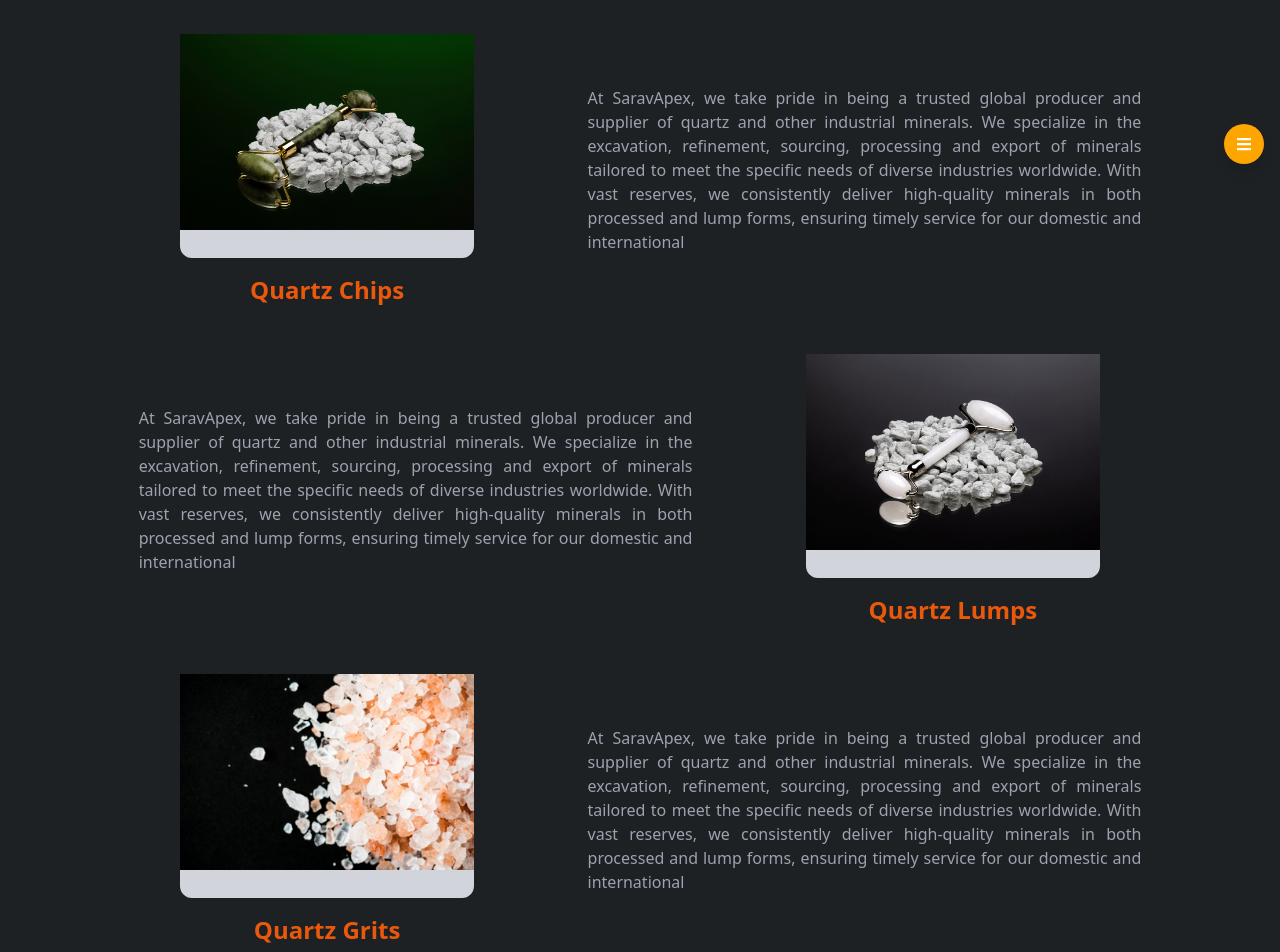
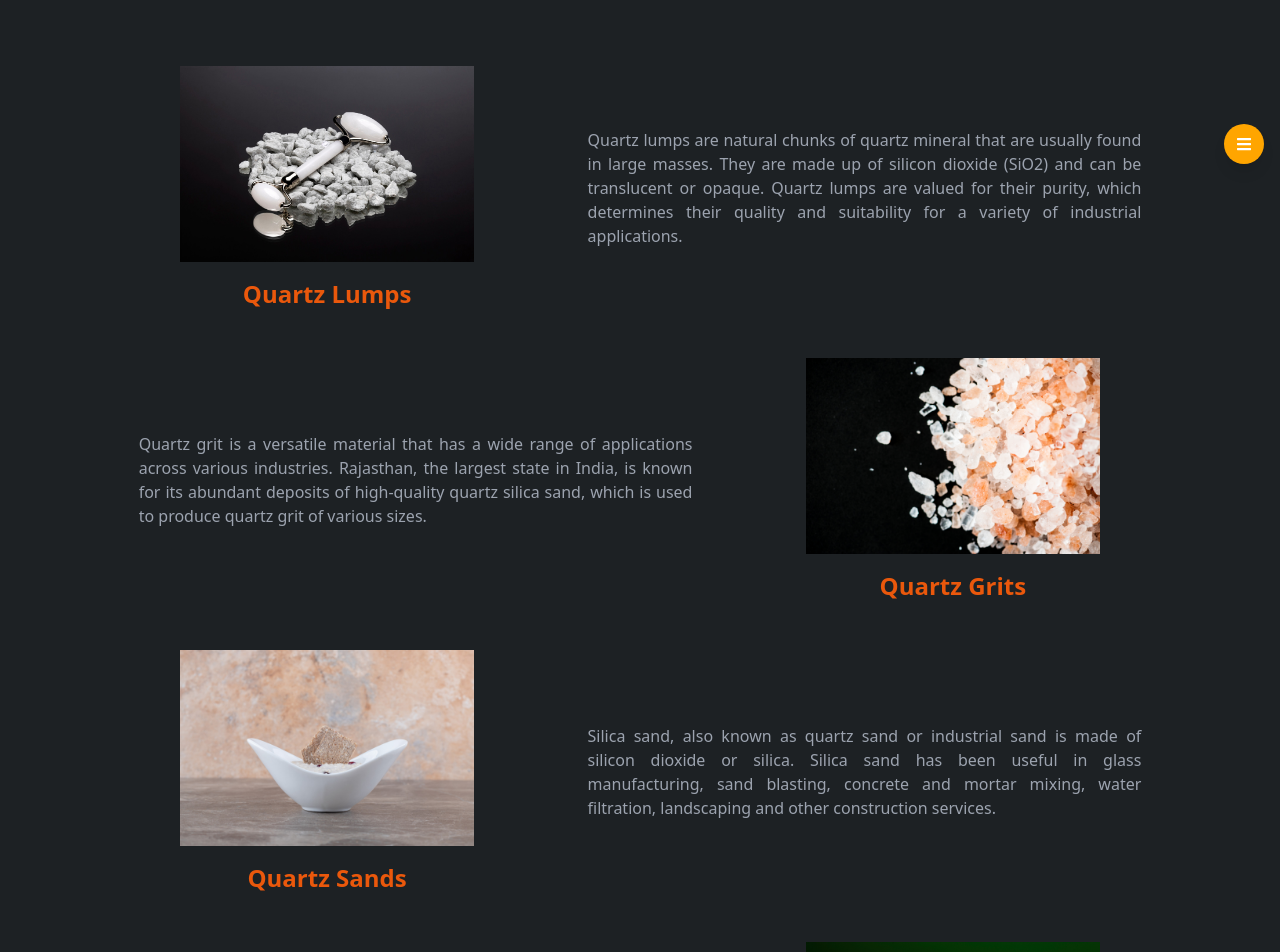
Before and after one commit to Mohan-Lanke/sarav-apex, a React (Vite) app: page /products/1 in a window 1280 px wide. Shown: the part 620-1572 px from the top of the page. Built offline with nearby package versions, Linux system fonts and the light colour scheme.

Commit message:
some ui changes done

```diff
--- a/src/pages/OurStory.jsx
+++ b/src/pages/OurStory.jsx
@@ -15,7 +15,6 @@ import Vision_Img from "../assets/vision.jpg"
 import Mission_Img from "../assets/mission.jpeg"
 import { useNavigate } from 'react-router-dom';
 import HomeA from "../assets/Homepage_A.mp4"
-
 
 
 const items = [
@@ -339,7 +338,7 @@ const OurStory = () => {
               <>
                 <div
                   key={item.id}
-                  className="flex flex-col items-center items-center"
+                  className="flex flex-col items-center"
                 >
                   <p className="text-xl md:text-3xl text-white font-bold flex items-center gap-x-2">
                     <NumberAnimation value={item.count} /> {item.addOn}
@@ -471,7 +470,7 @@ const OurStory = () => {
       </section> */}
 
       <section>
-        <div className="bg-transparent py-10 px-6 sm:px-10 lg:px-20">
+        <div className="bg-transparent py-10 px-6 sm:px-10 lg:px-20 mt-13">
           <div className="max-w-4xl mx-auto text-white shadow-lg rounded-lg p-8">
             <h1 className="text-2xl sm:text-3xl font-bold mb-4 text-center text-orange-800">
               Founder’s Message
--- a/src/pages/Products.jsx
+++ b/src/pages/Products.jsx
@@ -25,10 +25,12 @@ import rubber from "../assets/industries/Rubber.jpg";
 import solar_modules from "../assets/industries/solar_modules.jpeg";
 import tiles from "../assets/industries/tiles.jpeg";
 import ProductA from "../assets/product_A.mp4"
-import Chip from "../assets/product_chips.jpg";
+import Mass from "../assets/product_chips.jpg";
 import Gritz from "../assets/product_gritz.jpg";
 import Lump from "../assets/product_lump.jpeg";
 import Sand from "../assets/product_sand.jpg";
+import { useLocation } from "react-router-dom";
+
 
 const Products = () => {
   const [showMore, setShowMore] = useState(false);
@@ -36,31 +38,47 @@ const Products = () => {
     setShowMore(!showMore);
   };
   const params = useParams();
+  const location = useLocation();
   const navigate = useNavigate();
-  console.log(params);
-  const [activeTab, setActiveTab] = useState("quartz_lumps");
+
   useEffect(() => {
-    if (params.id) {
-      setActiveTab(params.id);
-      handleTabClick(params.id);
-      if (tabRefs.current[params.id]) {
-        tabRefs.current[params.id].scrollIntoView({
-          behavior: "smooth",
-          block: "start",
-        });
+    const validIds = ["quartz_lumps", "quartz_grits", "quartz_sands", "raming_mass"];
+    const idFromParams = params?.id || new URLSearchParams(location.search).get("id");
+
+    if (idFromParams && validIds.includes(idFromParams)) {
+      const element = document.getElementById(idFromParams);
+      if (element) {
+        const yOffset = -70;
+        const yPosition = element.getBoundingClientRect().top + window.scrollY + yOffset;
+        window.scrollTo({ top: yPosition, behavior: "smooth" });
       }
     }
-  }, [params]);
-  const handleTabClick = (tabId) => {
-    setActiveTab(tabId);
-    if (tabRefs.current[tabId]) {
-      tabRefs.current[tabId].scrollIntoView({
-        behavior: "smooth",
-        block: "start",
-      });
-    }
-  };
-  const tabRefs = useRef({});
+  }, [params, location]);
+
+
+  // const [activeTab, setActiveTab] = useState("quartz_lumps");
+  // useEffect(() => {
+  //   if (params.id) {
+  //     setActiveTab(params.id);
+  //     handleTabClick(params.id);
+  //     if (tabRefs.current[params.id]) {
+  //       tabRefs.current[params.id].scrollIntoView({
+  //         behavior: "smooth",
+  //         block: "start",
+  //       });
+  //     }
+  //   }
+  // }, [params]);
+  // const handleTabClick = (tabId) => {
+  //   setActiveTab(tabId);
+  //   if (tabRefs.current[tabId]) {
+  //     tabRefs.current[tabId].scrollIntoView({
+  //       behavior: "smooth",
+  //       block: "start",
+  //     });
+  //   }
+  // };
+  // const tabRefs = useRef({});
   const products = [
     { id: 1, img: ceramic },
     { id: 2, img: constr_chem },
@@ -75,44 +93,44 @@ const Products = () => {
   ];
   const displayedProducts = showMore ? products : products.slice(0, 5);
 
-  const tabs = [
-    {
-      id: "quartz_lumps",
-      label: "Quartz Lumps",
-      content:
-        "We focus on delivering high quality and consistency. Our quartz is carefully sourced from certified mines and undergoes strict quality checks to ensure its purity and precision. Using modern processing methods and following global standards, we provide different grades of quartz to meet the needs of our domestic and international clients, every time.",
-    },
-    {
-      id: "quartz_grits",
-      label: "Quartz Grits",
-      content:
-        "we pride ourselves on our extensive export expertise in the global quartz market. Our dedicated team ensures that our high-quality quartz products meet the diverse needs of clients across countries such as China, Malaysia, Vietnam, Korea, Japan, Bhutan, Thailand, the USA, Bangladesh, and the UAE. With a robust logistics network and a commitment to customer satisfaction, we deliver unparalleled service and reliability. Partner with us to experience excellence in quartz trading on a global scale. Your trusted source for quality quartz awaits!",
-    },
-    {
-      id: "quartz_chips",
-      label: "Quartz Chips",
-      content:
-        "We focus on giving you great value for your money with top-quality quartz products at fair prices. Our transparent pricing means you get the best deals without any surprises. Your satisfaction is our top priority, and we love seeing our customers come back for more because they trust us. When you choose us as your quartz supplier, you're not just making a purchase—you're building a partnership. Let us help you find exactly what you need!",
-    },
-    {
-      id: "quartz_grains",
-      label: "Quartz Grains",
-      content:
-        "Our robust supply chain and logistics ensure that quartz products are delivered on time, even in challenging situations. With a dedicated customer service team ready to assist, we prioritize communication and transparency, ensuring you stay informed every step of the way. Trust us to keep your projects on track, no matter the obstacles. Experience reliability and excellence in quartz trading with us.",
-    },
-    {
-      id: "quartz_sands",
-      label: "Quartz Sands",
-      content:
-        "we pride ourselves on our extensive export expertise in the global quartz market. Our dedicated team ensures that our high-quality quartz products meet the diverse needs of clients across countries such as China, Malaysia, Vietnam, Korea, Japan, Bhutan, Thailand, the USA, Bangladesh, and the UAE. With a robust logistics network and a commitment to customer satisfaction, we deliver unparalleled service and reliability. Partner with us to experience excellence in quartz trading on a global scale. Your trusted source for quality quartz awaits!",
-    },
-    {
-      id: "raming_mass",
-      label: "Raming mass",
-      content:
-        "We focus on giving you great value for your money with top-quality quartz products at fair prices. Our transparent pricing means you get the best deals without any surprises. Your satisfaction is our top priority, and we love seeing our customers come back for more because they trust us. When you choose us as your quartz supplier, you're not just making a purchase—you're building a partnership. Let us help you find exactly what you need!",
-    },
-  ];
+  // const tabs = [
+  //   {
+  //     id: "quartz_lumps",
+  //     label: "Quartz Lumps",
+  //     content:
+  //       "We focus on delivering high quality and consistency. Our quartz is carefully sourced from certified mines and undergoes strict quality checks to ensure its purity and precision. Using modern processing methods and following global standards, we provide different grades of quartz to meet the needs of our domestic and international clients, every time.",
+  //   },
+  //   {
+  //     id: "quartz_grits",
+  //     label: "Quartz Grits",
+  //     content:
+  //       "we pride ourselves on our extensive export expertise in the global quartz market. Our dedicated team ensures that our high-quality quartz products meet the diverse needs of clients across countries such as China, Malaysia, Vietnam, Korea, Japan, Bhutan, Thailand, the USA, Bangladesh, and the UAE. With a robust logistics network and a commitment to customer satisfaction, we deliver unparalleled service and reliability. Partner with us to experience excellence in quartz trading on a global scale. Your trusted source for quality quartz awaits!",
+  //   },
+  //   {
+  //     id: "quartz_chips",
+  //     label: "Quartz Chips",
+  //     content:
+  //       "We focus on giving you great value for your money with top-quality quartz products at fair prices. Our transparent pricing means you get the best deals without any surprises. Your satisfaction is our top priority, and we love seeing our customers come back for more because they trust us. When you choose us as your quartz supplier, you're not just making a purchase—you're building a partnership. Let us help you find exactly what you need!",
+  //   },
+  //   {
+  //     id: "quartz_grains",
+  //     label: "Quartz Grains",
+  //     content:
+  //       "Our robust supply chain and logistics ensure that quartz products are delivered on time, even in challenging situations. With a dedicated customer service team ready to assist, we prioritize communication and transparency, ensuring you stay informed every step of the way. Trust us to keep your projects on track, no matter the obstacles. Experience reliability and excellence in quartz trading with us.",
+  //   },
+  //   {
+  //     id: "quartz_sands",
+  //     label: "Quartz Sands",
+  //     content:
+  //       "we pride ourselves on our extensive export expertise in the global quartz market. Our dedicated team ensures that our high-quality quartz products meet the diverse needs of clients across countries such as China, Malaysia, Vietnam, Korea, Japan, Bhutan, Thailand, the USA, Bangladesh, and the UAE. With a robust logistics network and a commitment to customer satisfaction, we deliver unparalleled service and reliability. Partner with us to experience excellence in quartz trading on a global scale. Your trusted source for quality quartz awaits!",
+  //   },
+  //   {
+  //     id: "raming_mass",
+  //     label: "Raming mass",
+  //     content:
+  //       "We focus on giving you great value for your money with top-quality quartz products at fair prices. Our transparent pricing means you get the best deals without any surprises. Your satisfaction is our top priority, and we love seeing our customers come back for more because they trust us. When you choose us as your quartz supplier, you're not just making a purchase—you're building a partnership. Let us help you find exactly what you need!",
+  //   },
+  // ];
 
 
 
@@ -161,8 +179,8 @@ const Products = () => {
   return (
     <section className="bg-[#1D2124]">
       {/* Api through showing */}
-      {/* <div className="W-full">
-        <Slider {...Video_settings}>
+      <div className="W-full">
+        {/* <Slider {...Video_settings}>
           {ProductData.map((video) => (
             <div key={video.id} className="relative">
               <video style={{ height: '30rem' }}
@@ -186,9 +204,8 @@ const Products = () => {
               </div>
             </div>
           ))}
-        </Slider>
-      </div> */}
-
+        </Slider> */}
+      </div>
 
       <div className="W-full">
         <Slider {...Video_settings}>
@@ -219,8 +236,8 @@ const Products = () => {
         </Slider>
       </div>
 
-
-      {/* <div className="w-full p-5 h-80 md:h-[calc(100vh-72px)] relative overflow-hidden bg-black text-white text-center flex flex-col justify-center items-center">
+      <section>
+        {/* <div className="w-full p-5 h-80 md:h-[calc(100vh-72px)] relative overflow-hidden bg-black text-white text-center flex flex-col justify-center items-center">
         <h1 className="md:text-5xl text-2xl font-bold mb-4 md:mb-8">
           <ZoomIn>Quartz Solutions That Bring Your Vision to Life.</ZoomIn>
         </h1>
@@ -235,9 +252,10 @@ const Products = () => {
         </button>
         <div ref={(el) => (tabRefs.current[params.id] = el)}></div>
       </div> */}
+      </section>
 
-      {/* <section className="pt-8 w-10/12 mx-auto">
-        <div>
+      <section className="pt-8 w-10/12 mx-auto">
+        {/* <div>
           <div className="mb-4 items-center justify-between whitespace-nowrap overflow-hidden w-full md:flex md:w-auto md:order-1">
             <ul
               className="scroll-smooth mx-auto flex font-normal overflow-y-auto pb-1 lg:font-medium md:flex-row space-x-2 lg:space-x-8 scroll-style [&amp;::-webkit-scrollbar]:hidden [-ms-overflow-style:none] [scrollbar-width:none]"
@@ -295,86 +313,67 @@ const Products = () => {
               </div>
             ))}
           </div>
-        </div>
-      </section> */}
+        </div> */}
+      </section>
 
       <section className="md:w-10/12 mx-auto">
-        <div id="quartz-chips" className="flex flex-col md:flex-row gap-2 pt-8 md:pt-12">
+
+        <div id="quartz_lumps" className="flex flex-col md:flex-row gap-2 pt-8 md:pt-12">
           <div className="basis-5/12">
-            <div className="w-8/12 h-56 mx-auto bg-gray-300 rounded-xl">
-              <img src={Chip} alt="" />
-            </div>
-            <p className="text-2xl text-orange-600 font-semibold text-center mt-4">Quartz Chips</p>
-          </div>
-          <div className="px-8 flex items-center justify-center basis-7/12">
-            <p className="text-gray-400 font-normal md:text-md text-md text-justify">
-              At SaravApex, we take pride in being a trusted global producer and
-              supplier of quartz and other industrial minerals. We specialize in
-              the excavation, refinement, sourcing, processing and export of
-              minerals tailored to meet the specific needs of diverse industries
-              worldwide. With vast reserves, we consistently deliver
-              high-quality minerals in both processed and lump forms, ensuring
-              timely service for our domestic and international
-            </p>
-          </div>
-        </div>
-        <div id="quartz-lumps" className="flex flex-col md:flex-row md:flex-row-reverse gap-2 pt-8 md:pt-12">
-          <div className="basis-5/12">
-            <div className="w-8/12 h-56 mx-auto bg-gray-300 rounded-xl">
+            <div className="w-8/12 h-45 mx-auto bg-gray-300 rounded-xl">
               <img src={Lump} alt="" />
             </div>
             <p className="text-2xl text-orange-600 font-semibold text-center mt-4">Quartz Lumps</p>
           </div>
           <div className="px-8 flex items-center justify-center basis-7/12">
             <p className="text-gray-400 font-normal md:text-md text-md text-justify">
-              At SaravApex, we take pride in being a trusted global producer and
-              supplier of quartz and other industrial minerals. We specialize in
-              the excavation, refinement, sourcing, processing and export of
-              minerals tailored to meet the specific needs of diverse industries
-              worldwide. With vast reserves, we consistently deliver
-              high-quality minerals in both processed and lump forms, ensuring
-              timely service for our domestic and international
+              Quartz lumps are natural chunks of quartz mineral that are usually found in large masses. They are made up of silicon dioxide (SiO2) and can be translucent or opaque. Quartz lumps are valued for their purity, which determines their quality and suitability for a variety of industrial applications.
             </p>
           </div>
         </div>
-        <div id="quartz-grits" className="flex flex-col md:flex-row gap-2 pt-8 md:pt-12">
+
+        <div id="quartz_grits" className="flex flex-col md:flex-row md:flex-row-reverse gap-2 pt-8 md:pt-12">
           <div className="basis-5/12">
-            <div className="w-8/12 h-56 mx-auto bg-gray-300 rounded-xl">
+            <div className="w-8/12 h-45 mx-auto bg-gray-300 rounded-xl">
               <img src={Gritz} alt="" />
             </div>
             <p className="text-2xl text-orange-600 font-semibold text-center mt-4">Quartz Grits</p>
           </div>
           <div className="px-8 flex items-center justify-center basis-7/12">
             <p className="text-gray-400 font-normal md:text-md text-md text-justify">
-              At SaravApex, we take pride in being a trusted global producer and
-              supplier of quartz and other industrial minerals. We specialize in
-              the excavation, refinement, sourcing, processing and export of
-              minerals tailored to meet the specific needs of diverse industries
-              worldwide. With vast reserves, we consistently deliver
-              high-quality minerals in both processed and lump forms, ensuring
-              timely service for our domestic and international
+              Quartz grit is a versatile material that has a wide range of applications across various industries. Rajasthan, the largest state in India, is known for its abundant deposits of high-quality quartz silica sand, which is used to produce quartz grit of various sizes.
             </p>
           </div>
         </div>
-        <div id="quartz-sands" className="flex flex-col md:flex-row md:flex-row-reverse gap-2 pt-8 md:pt-12">
+
+        <div id="quartz_sands" className="flex flex-col md:flex-row gap-2 pt-8 md:pt-12">
           <div className="basis-5/12">
-            <div className="w-8/12 h-56 mx-auto bg-gray-300 rounded-xl">
+            <div className="w-8/12 h-45 mx-auto bg-gray-300 rounded-xl">
               <img src={Sand} alt="" />
             </div>
             <p className="text-2xl text-orange-600 font-semibold text-center mt-4">Quartz Sands</p>
           </div>
           <div className="px-8 flex items-center justify-center basis-7/12">
             <p className="text-gray-400 font-normal md:text-md text-md text-justify">
-              At SaravApex, we take pride in being a trusted global producer and
-              supplier of quartz and other industrial minerals. We specialize in
-              the excavation, refinement, sourcing, processing and export of
-              minerals tailored to meet the specific needs of diverse industries
-              worldwide. With vast reserves, we consistently deliver
-              high-quality minerals in both processed and lump forms, ensuring
-              timely service for our domestic and international
+              Silica sand, also known as quartz sand or industrial sand is made of silicon dioxide or silica. Silica sand has been useful in glass manufacturing, sand blasting, concrete and mortar mixing, water filtration, landscaping and other construction services.
             </p>
           </div>
         </div>
+
+        <div id="raming_mass" className="flex flex-col md:flex-row md:flex-row-reverse gap-2 pt-8 md:pt-12">
+          <div className="basis-5/12">
+            <div className="w-8/12 h-45 mx-auto bg-gray-300 rounded-xl">
+              <img src={Mass} alt="" />
+            </div>
+            <p className="text-2xl text-orange-600 font-semibold text-center mt-4">Raming Mass</p>
+          </div>
+          <div className="px-8 flex items-center justify-center basis-7/12">
+            <p className="text-gray-400 font-normal md:text-md text-md text-justify">
+              Ramming mass is a refractory material used to line furnaces and protect them from corrosion, erosion, and anti-coating. It's made from a blend of silica grains and a binder like boric acid. Ramming mass is used in a variety of applications.
+            </p>
+          </div>
+        </div>
+
       </section>
 
 
@@ -434,7 +433,7 @@ const Products = () => {
               onClick={() => {
                 navigate("/contact-us");
               }}
-              className="bg-white text-sm font-medium text-gray-700 text-black mt-2 px-4 py-1.5 md:px-6 md:py-2 rounded-lg hover:bg-gray-200"
+              className="bg-white text-sm font-medium text-gray-700  mt-2 px-4 py-1.5 md:px-6 md:py-2 rounded-lg hover:bg-gray-200"
             >
               Let's Connect
             </button>
```
Also changed, not shown: src/components/HeaderComponent.jsx (+9 -9 lines), src/pages/Infrastructure.jsx (+0 -33 lines), src/pages/WhySarav.jsx (+1 -43 lines).
